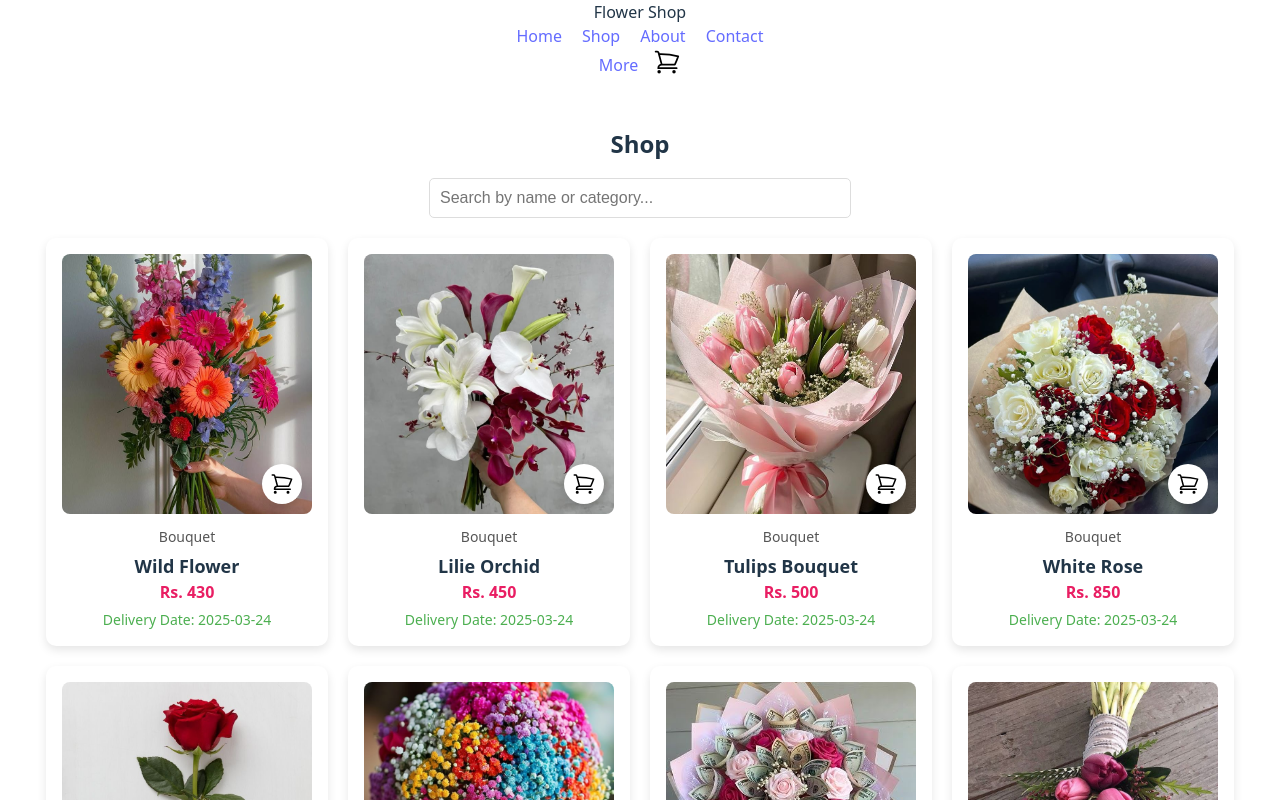
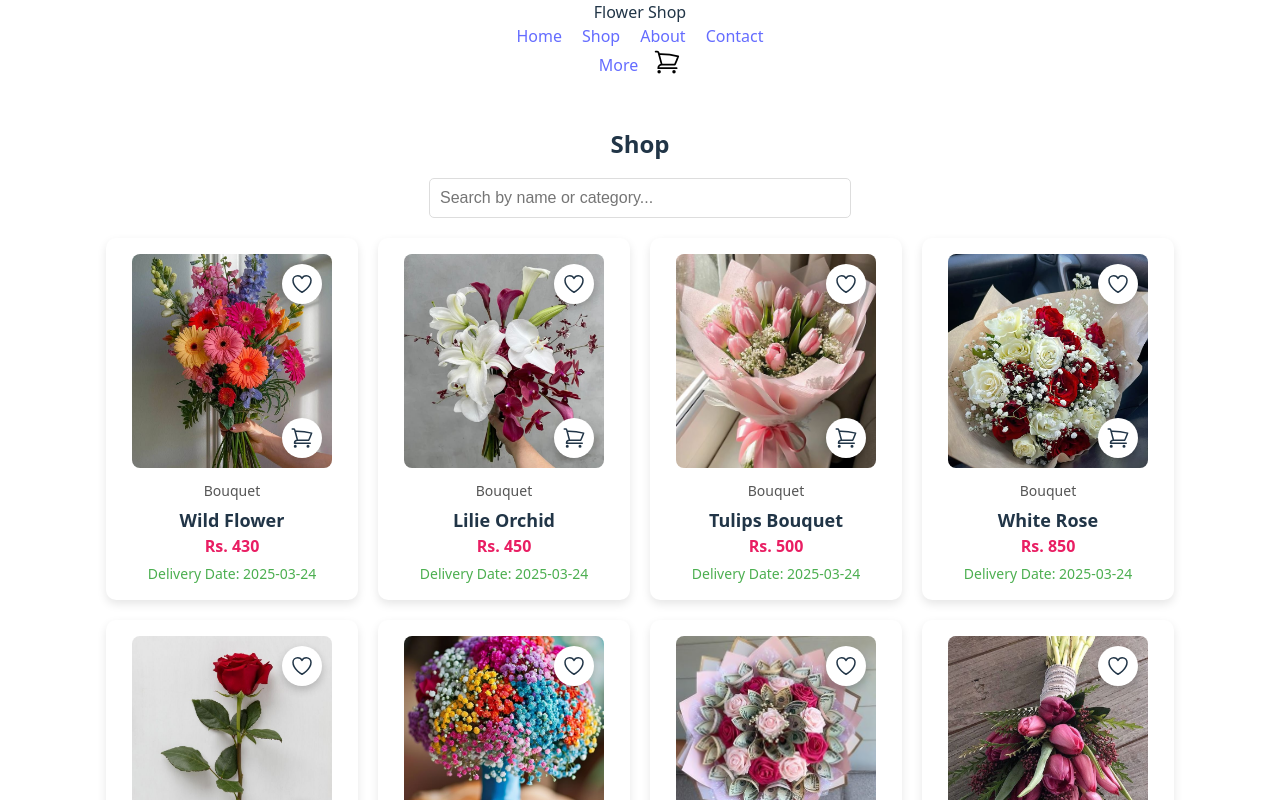
Before and after one commit to prajula255/blossom, a React (Vite) app: page /shop in a window 1280 px wide. Shown: the top 800 px of the page. Built offline with nearby package versions, Linux system fonts and the light colour scheme.

Commit message:
wishlisticon added in flowerlist

```diff
--- a/src/App.css
+++ b/src/App.css
@@ -59,8 +59,8 @@
   justify-content: center;
 }
 .container-box {
-  background: #fff;  /* White background */
-  border-radius: 8px;  /* Rounded edges */
-  box-shadow: 0px 4px 10px rgba(0, 0, 0, 0.1);  /* Light shadow */
-  min-width: 220px;  /* Adjust width */
+  background: #fff;
+  border-radius: 8px;
+  box-shadow: 0px 4px 10px rgba(0, 0, 0, 0.1);
+  min-width: 220px;
 }
--- a/src/pages/product/flowerList.jsx
+++ b/src/pages/product/flowerList.jsx
@@ -6,10 +6,14 @@ import FooterEg from "../../components/footer";
 
 function FlowersList() {
   const navigate = useNavigate();
+
   const [cart, setCart] = useState(
     JSON.parse(localStorage.getItem("cart")) || []
   );
-  const [searchQuery, setSearchQuery] = useState(""); // Search input state
+  const [wishlist, setWishlist] = useState(
+    JSON.parse(localStorage.getItem("wishlist")) || []
+  );
+  const [searchQuery, setSearchQuery] = useState("");
 
   const flowers = [
     {
@@ -122,16 +126,27 @@ function FlowersList() {
     toast.success(`${flower.name} added to cart!`, {
       position: "top-right",
       autoClose: 2000,
-      hideProgressBar: false,
-      closeOnClick: true,
-      pauseOnHover: true,
-      draggable: true,
-      progress: undefined,
       theme: "colored",
     });
   };
 
-  // Filter flowers based on search query
+  const toggleWishlist = (flower, e) => {
+    e.stopPropagation();
+    let updatedWishlist = [...wishlist];
+    const index = updatedWishlist.findIndex((item) => item.id === flower.id);
+
+    if (index !== -1) {
+      updatedWishlist.splice(index, 1);
+      toast.info(`${flower.name} removed from wishlist!`);
+    } else {
+      updatedWishlist.push(flower);
+      toast.success(`${flower.name} added to wishlist!`);
+    }
+
+    setWishlist(updatedWishlist);
+    localStorage.setItem("wishlist", JSON.stringify(updatedWishlist));
+  };
+
   const filteredFlowers = flowers.filter(
     (flower) =>
       flower.name.toLowerCase().includes(searchQuery.toLowerCase()) ||
@@ -164,6 +179,31 @@ function FlowersList() {
                     alt={flower.name}
                     style={styles.image}
                   />
+
+                  <div
+                    style={styles.wishlistIcon}
+                    onClick={(e) => toggleWishlist(flower, e)}
+                  >
+                    <svg
+                      xmlns="http://www.w3.org/2000/svg"
+                      fill={
+                        wishlist.some((item) => item.id === flower.id)
+                          ? "red"
+                          : "none"
+                      }
+                      viewBox="0 0 24 24"
+                      strokeWidth={1.5}
+                      stroke="currentColor"
+                      width="24px"
+                      height="24px"
+                    >
+                      <path
+                        strokeLinecap="round"
+                        strokeLinejoin="round"
+                        d="M21 8.25c0-2.485-2.099-4.5-4.688-4.5-1.935 0-3.597 1.126-4.312 2.733-.715-1.607-2.377-2.733-4.313-2.733C5.1 3.75 3 5.765 3 8.25c0 7.22 9 12 9 12s9-4.78 9-12Z"
+                      />
+                    </svg>
+                  </div>
 
                   <div
                     style={styles.cartIcon}
@@ -225,35 +265,68 @@ const styles = {
     fontWeight: "bold",
     marginBottom: "16px",
     fontSize: "24px",
-    textAlign: "center",
+  },
+  searchInput: {
+    width: "80%",
+    maxWidth: "400px",
+    padding: "10px",
+    marginBottom: "20px",
+    fontSize: "16px",
+    border: "1px solid #ddd",
+    borderRadius: "5px",
   },
   row: {
     display: "flex",
     flexWrap: "wrap",
     gap: "20px",
     justifyContent: "center",
-    alignItems: "center",
   },
   card: {
     background: "#fff",
     borderRadius: "10px",
     padding: "16px",
+    width: "220px",
+    height: "330px",
     boxShadow: "0px 4px 10px rgba(0, 0, 0, 0.1)",
+    cursor: "pointer",
     textAlign: "center",
-    cursor: "pointer",
-    flex: "1 1 250px",
-    maxWidth: "250px",
+    display: "flex",
+    flexDirection: "column",
+    alignItems: "center",
+    justifyContent: "space-between",
   },
   imageContainer: {
     position: "relative",
-    width: "100%",
+    width: "200px",
     height: "260px",
     overflow: "hidden",
     borderRadius: "8px",
-    backgroundColor: "#f8f8f8",
+    display: "flex",
+    alignItems: "center",
+    justifyContent: "center",
+    boxSizing: "border-box",
   },
-  image: { width: "100%", height: "100%", objectFit: "cover" },
-
+  image: {
+    width: "100%",
+    height: "100%",
+    objectFit: "cover",
+  },
+  wishlistIcon: {
+    position: "absolute",
+    top: "10px",
+    right: "10px",
+    cursor: "pointer",
+    backgroundColor: "white",
+    borderRadius: "50%",
+    width: "40px",
+    height: "40px",
+    display: "flex",
+    alignItems: "center",
+    justifyContent: "center",
+    transition: "background 0.3s ease, transform 0.2s ease",
+    boxShadow: "0px 4px 8px rgba(0, 0, 0, 0.2)",
+    zIndex: 2,
+  },
   cartIcon: {
     position: "absolute",
     bottom: "10px",
@@ -268,11 +341,15 @@ const styles = {
     justifyContent: "center",
     transition: "background 0.3s ease, transform 0.2s ease",
     boxShadow: "0px 4px 8px rgba(0, 0, 0, 0.2)",
-    color: "black",
   },
-
-  details: { marginTop: "10px" },
-  category: { fontSize: "14px", color: "#555" },
+  details: {
+    marginTop: "10px",
+    textAlign: "center",
+  },
+  category: {
+    fontSize: "14px",
+    color: "#555",
+  },
   name: {
     fontSize: "18px",
     fontWeight: "bold",
@@ -291,15 +368,6 @@ const styles = {
     marginTop: "5px",
     display: "block",
   },
-  searchInput: {
-    width: "80%",
-    maxWidth: "400px",
-    padding: "10px",
-    marginBottom: "20px",
-    fontSize: "16px",
-    border: "1px solid #ddd",
-    borderRadius: "5px",
-  },
 };
 
 export default FlowersList;
```
